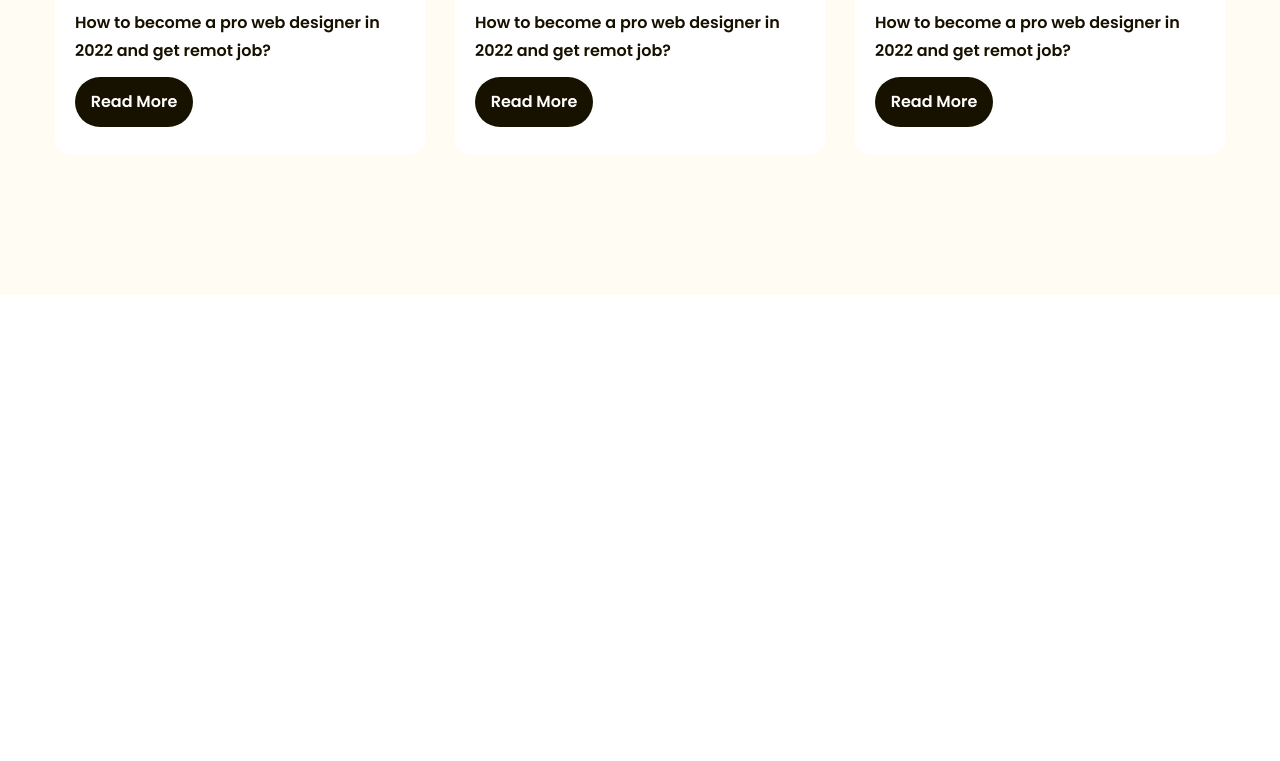
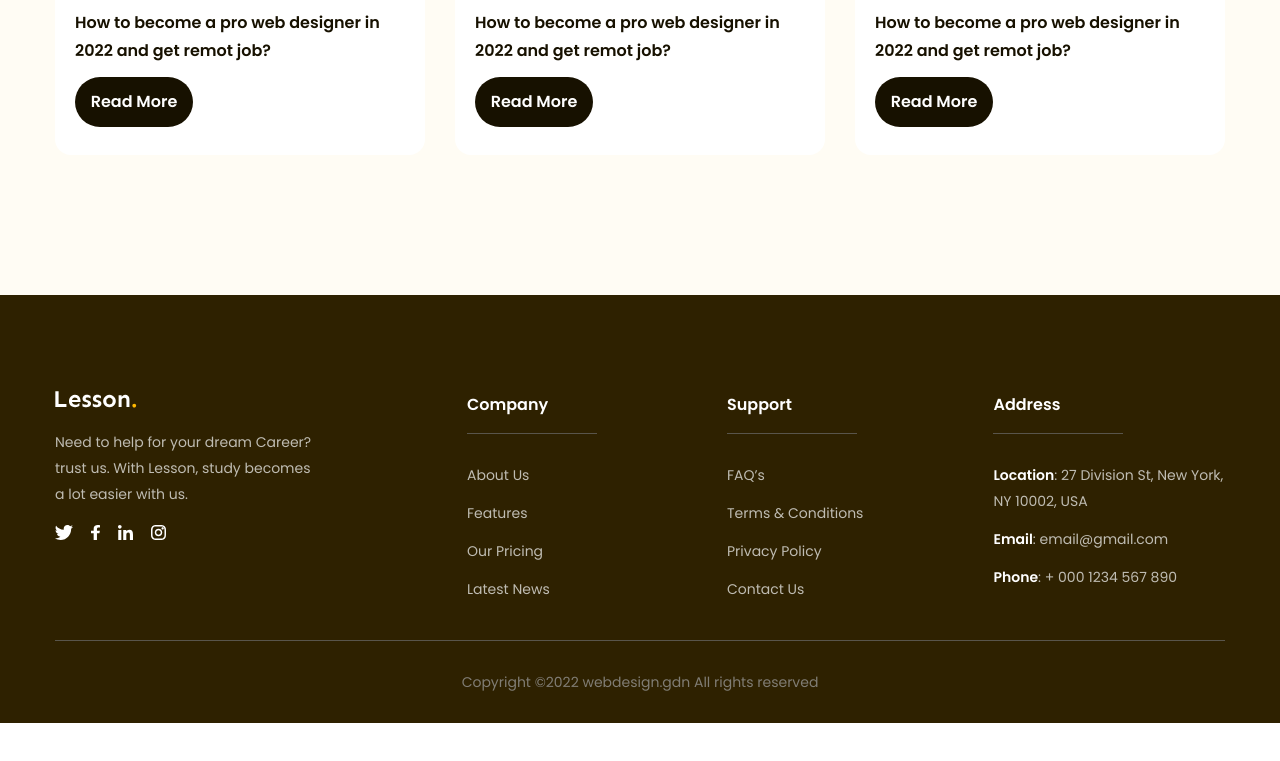
Before and after one commit to DuyChinh/Project-02-test, a plain HTML site: page index.html in a window 1280 px wide. Shown: the part 4441-5202 px from the top of the page. Drawn offline with Linux system fonts and the light colour scheme.

Commit message:
add footer part

```diff
--- a/assets/css/styles.css
+++ b/assets/css/styles.css
@@ -693,3 +693,81 @@ a {
 .blogs .blog-item .blog-btn:hover {
     background-color: var(--primary-color);
 }
+
+/* ================== Footer ================= */
+.footer {
+    padding: 96px 0 28px;
+    background-color: #2e2100;
+}
+
+.footer .footer-body {
+    display: flex;
+}
+
+.footer .contact .desc {
+    margin-top: 18px;
+    width: 267px;
+    font-weight: 400;
+    font-size: 1.4rem;
+    line-height: 1.86;
+    color: #bfbcb2;
+}
+
+.footer .contact-icon {
+    display: flex;
+    margin-top: 18px;
+    gap: 0 18px;
+}
+
+.footer .menu {
+    display: flex;
+    margin-left: 145px;
+    gap: 0 130px;
+}
+
+.footer .menu-item .title {
+    font-weight: 600;
+    font-size: 1.6rem;
+    line-height: 1.75;
+    color: #ffffff;
+}
+
+.footer .menu-item .seperate {
+    width: 130px;
+    height: 1px;
+    background-color: #59554b;
+    margin-top: 14px;
+    margin-bottom: 28px;
+}
+
+.footer .menu-item .desc {
+    white-space: nowrap;
+    margin-top: 12px;
+    font-weight: 400;
+    font-size: 1.4rem;
+    line-height: 1.86;
+    color: #bfbcb2;
+}
+
+.footer .menu-item .desc-1 {
+    white-space: normal;
+}
+
+.footer .menu-item .desc-1 strong {
+    font-weight: 600;
+    color: #ffffff;
+}
+
+.footer .seperate-2 {
+    margin-top: 38px;
+    height: 1px;
+    background-color: #59554b;
+}
+
+.footer .last-desc {
+    margin-top: 28px;
+    font-size: 14px;
+    line-height: 1.86;
+    text-align: center;
+    color: #807d74;
+}
--- a/index.html
+++ b/index.html
@@ -403,6 +403,56 @@
                     </div>
                 </div>
             </div>
+            <!-- Footer -->
+            <div class="footer">
+                <div class="main-content">
+                    <div class="footer-body">
+                        <div class="contact">
+                            <img src="./assets/icon/logo-footer.svg" alt=".Lesson">
+                            <p class="desc">Need to help for your dream Career? trust us. With Lesson, study becomes a lot easier with us.</p>
+                            <div class="contact-icon">
+                                <img src="./assets/icon/twitter.svg" alt="twitter" class="icon">
+                                <img src="./assets/icon/fb.svg" alt="facebook" class="icon">
+                                <img src="./assets/icon/in.svg" alt="linked_in" class="icon">
+                                <img src="./assets/icon/instagram.svg" alt="instagram" class="icon">
+                            </div>
+                        </div>
+                        <div class="menu">
+                            <div class="menu-item">
+                                <h3 class="title">Company</h3>
+                                <div class="seperate"></div>
+                                <div class="column-item">
+                                    <p class="desc">About Us</p>
+                                    <p class="desc">Features</ơ>
+                                    <p class="desc">Our Pricing</p>
+                                    <p class="desc">Latest News</p>
+                                </div>
+                            </div>
+                            <div class="menu-item">
+                                <h3 class="title">Support</h3>
+                                <div class="seperate"></div>
+                                <div class="column-item">
+                                    <p class="desc">FAQ’s</p>
+                                    <p class="desc">Terms & Conditions</p>
+                                    <p class="desc">Privacy Policy</p>
+                                    <p class="desc">Contact Us</p>
+                                </div>
+                            </div>
+                            <div class="menu-item">
+                                <h3 class="title">Address</h3>
+                                <div class="seperate"></div>
+                                <div class="column-item">
+                                    <p class="desc desc-1"><strong>Location</strong>: 27 Division St, New York, NY 10002, USA</p>
+                                    <p class="desc desc-1"><strong>Email</strong>: email@gmail.com</p>
+                                    <p class="desc desc-1"><strong>Phone</strong>: + 000 1234 567 890</p>
+                                </div>
+                            </div>
+                        </div>
+                    </div>
+                    <div class="seperate-2"></div>
+                    <p class="last-desc">Copyright ©2022 webdesign.gdn All rights reserved</p>
+                </div>
+            </div>
         </main>
     </body>
 </html>
```
Also changed, not shown: assets/icon/fb.svg (added), assets/icon/in.svg (added), assets/icon/instagram.svg (added), assets/icon/logo-footer.svg (added), assets/icon/twitter.svg (added).
